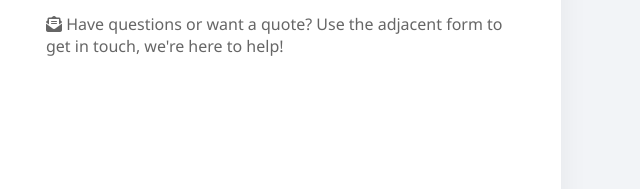
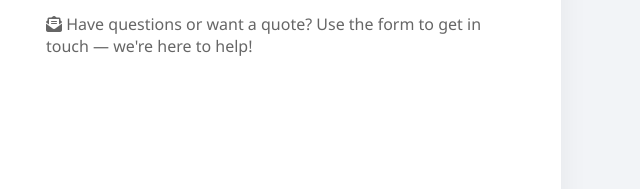
Before and after one commit to Haiku717/solid-enigma, a plain HTML site: page index.html in a window 1280 px wide. Both pictures are taken after typing "5", "5", "5" into the empty fields and a click on the button "Calculate". Shown: the part 419-608 px from the top of the page, 619-1259 px from the left. Drawn offline with Linux system fonts and the light colour scheme.

Commit message:
Update index.html

```diff
--- a/index.html
+++ b/index.html
@@ -87,37 +87,37 @@
       const heatingKW = (volume * heatingW / 1000).toFixed(2);
 
       const mitsubishiModels = [
-        { model: "MSZ-AP25VGKD2", heatingKW: 3.2 },
-        { model: "MSZ-AP35VGKD2", heatingKW: 3.7 },
-        { model: "MSZ-AP50VGKD2", heatingKW: 6.0 },
-        { model: "MSZ-AP60VGKD2", heatingKW: 6.8 },
-        { model: "MSZ-AP71VGKD2", heatingKW: 8.0 },
-        { model: "MSZ-AP80VGKD2", heatingKW: 9.0 },
-        { model: "MSZ-AS90VGD", heatingKW: 10.3 }
+        { model: "MSZ-AP25VGKD2", heatingKW: 3.2, coolingKW: 2.5 },
+        { model: "MSZ-AP35VGKD2", heatingKW: 3.7, coolingKW: 3.5 },
+        { model: "MSZ-AP50VGKD2", heatingKW: 6.0, coolingKW: 5.0 },
+        { model: "MSZ-AP60VGKD2", heatingKW: 6.8, coolingKW: 6.0 },
+        { model: "MSZ-AP71VGKD2", heatingKW: 8.0, coolingKW: 7.1 },
+        { model: "MSZ-AP80VGKD2", heatingKW: 9.0, coolingKW: 8.0 },
+        { model: "MSZ-AS90VGD", heatingKW: 10.3, coolingKW: 9.0 }
       ];
 
       const coraModels = [
-        { model: "FTXM20UVMZ", heatingKW: 2.8 },
-        { model: "FTXM25UVMZ", heatingKW: 3.3 },
-        { model: "FTXM35UVMZ", heatingKW: 4.0 },
-        { model: "FTXM46UVMZ", heatingKW: 5.4 },
-        { model: "FTXM50UVMZ", heatingKW: 6.1 },
-        { model: "FTXM60UVMZ", heatingKW: 7.3 },
-        { model: "FTXM71UVMZ", heatingKW: 8.1 },
-        { model: "FTXM85PAVMA", heatingKW: 9.0 },
-        { model: "FTXM95PAVMA", heatingKW: 10.3 }
+        { model: "FTXM20UVMZ", heatingKW: 2.8, coolingKW: 2.0 },
+        { model: "FTXM25UVMZ", heatingKW: 3.3, coolingKW: 2.5 },
+        { model: "FTXM35UVMZ", heatingKW: 4.0, coolingKW: 3.5 },
+        { model: "FTXM46UVMZ", heatingKW: 5.4, coolingKW: 4.6 },
+        { model: "FTXM50UVMZ", heatingKW: 6.1, coolingKW: 5.0 },
+        { model: "FTXM60UVMZ", heatingKW: 7.3, coolingKW: 6.0 },
+        { model: "FTXM71UVMZ", heatingKW: 8.1, coolingKW: 7.1 },
+        { model: "FTXM85PAVMA", heatingKW: 9.0, coolingKW: 8.5 },
+        { model: "FTXM95PAVMA", heatingKW: 10.3, coolingKW: 9.4 }
       ];
 
       const fujitsuModels = [
-        { model: "ASTH07KNCA", heatingKW: 2.5 },
-        { model: "ASTH09KNCA", heatingKW: 3.2 },
-        { model: "ASTH12KNCA", heatingKW: 4.0 },
-        { model: "ASTH14KNCA", heatingKW: 4.7 },
-        { model: "ASTH18KNTA", heatingKW: 5.2 },
-        { model: "ASTH22KNTA", heatingKW: 6.5 },
-        { model: "ASTH24KNTA", heatingKW: 8.0 },
-        { model: "ASTH30KNTA", heatingKW: 9.0 },
-        { model: "ASTH34KNTA", heatingKW: 10.3 }
+        { model: "ASTH07KNCA", heatingKW: 2.5, coolingKW: 2.1 },
+        { model: "ASTH09KNCA", heatingKW: 3.2, coolingKW: 2.5 },
+        { model: "ASTH12KNCA", heatingKW: 4.0, coolingKW: 3.5 },
+        { model: "ASTH14KNCA", heatingKW: 4.7, coolingKW: 4.2 },
+        { model: "ASTH18KNTA", heatingKW: 5.2, coolingKW: 4.8 },
+        { model: "ASTH22KNTA", heatingKW: 6.5, coolingKW: 6.0 },
+        { model: "ASTH24KNTA", heatingKW: 8.0, coolingKW: 7.0 },
+        { model: "ASTH30KNTA", heatingKW: 9.0, coolingKW: 8.0 },
+        { model: "ASTH34KNTA", heatingKW: 10.3, coolingKW: 9.4 }
       ];
 
       const firstMitsubishi = mitsubishiModels.find(model => model.heatingKW >= heatingKW);
@@ -134,6 +134,7 @@
             </summary>
             <p style="margin-top: 10px; padding-left: 10px;">
               Heating Capacity: ${modelObj.heatingKW} kW <br>
+              Cooling Capacity: ${modelObj.coolingKW} kW <br>
               <a href="#" style="color: #007AC1;">View Product</a>
             </p>
           </details>
@@ -153,7 +154,7 @@
         <p><strong><i class="fas fa-fire"></i> Heating Capacity Required:</strong> ${heatingKW} kW</p>
         <h4 style="margin-top: 25px;"><i class="fas fa-thumbs-up"></i> Recommended Models</h4>
         ${recommendations}
-        <p style="margin-top: 30px; color: #666;"><i class="fas fa-envelope-open-text"></i> Have questions or want a quote? Use the adjacent form to get in touch, we're here to help!</p>
+        <p style="margin-top: 30px; color: #666;"><i class="fas fa-envelope-open-text"></i> Have questions or want a quote? Use the form to get in touch — we're here to help!</p>
       `;
     }
   </script>
```
